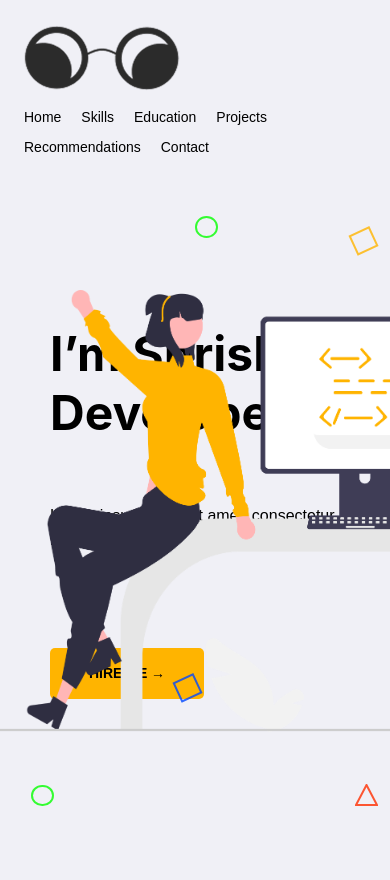
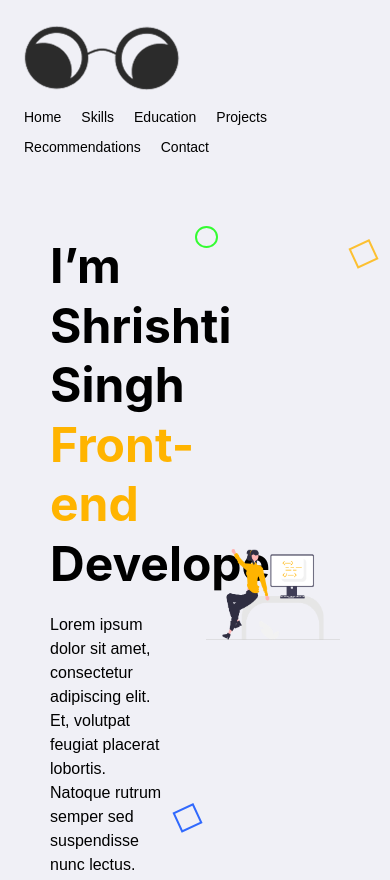
Before and after one commit to ShrishtiSingh11/JTG-Developer-Portfolio, a plain HTML site: page index.html in a window 390 px wide. Shown: the top 880 px of the page. Drawn offline with Linux system fonts and the light colour scheme.

Commit message:
fixing logo2 position from overlapping

```diff
--- a/style.css
+++ b/style.css
@@ -566,3 +566,16 @@ color: #767676;
     .rectangle-blue   {left: 45%; top:auto; bottom:22%;}
     .circle2          {left: 8%; top:auto; bottom:6%;}
 }
+
+@media (max-width: 1100px) {
+    .logo2-content h1,
+    .logo2-content p {
+        width: 100%;
+        height: auto;
+    }
+
+    .logo2-image img {
+        width: 100%;
+        height: auto;
+    }
+}
```
